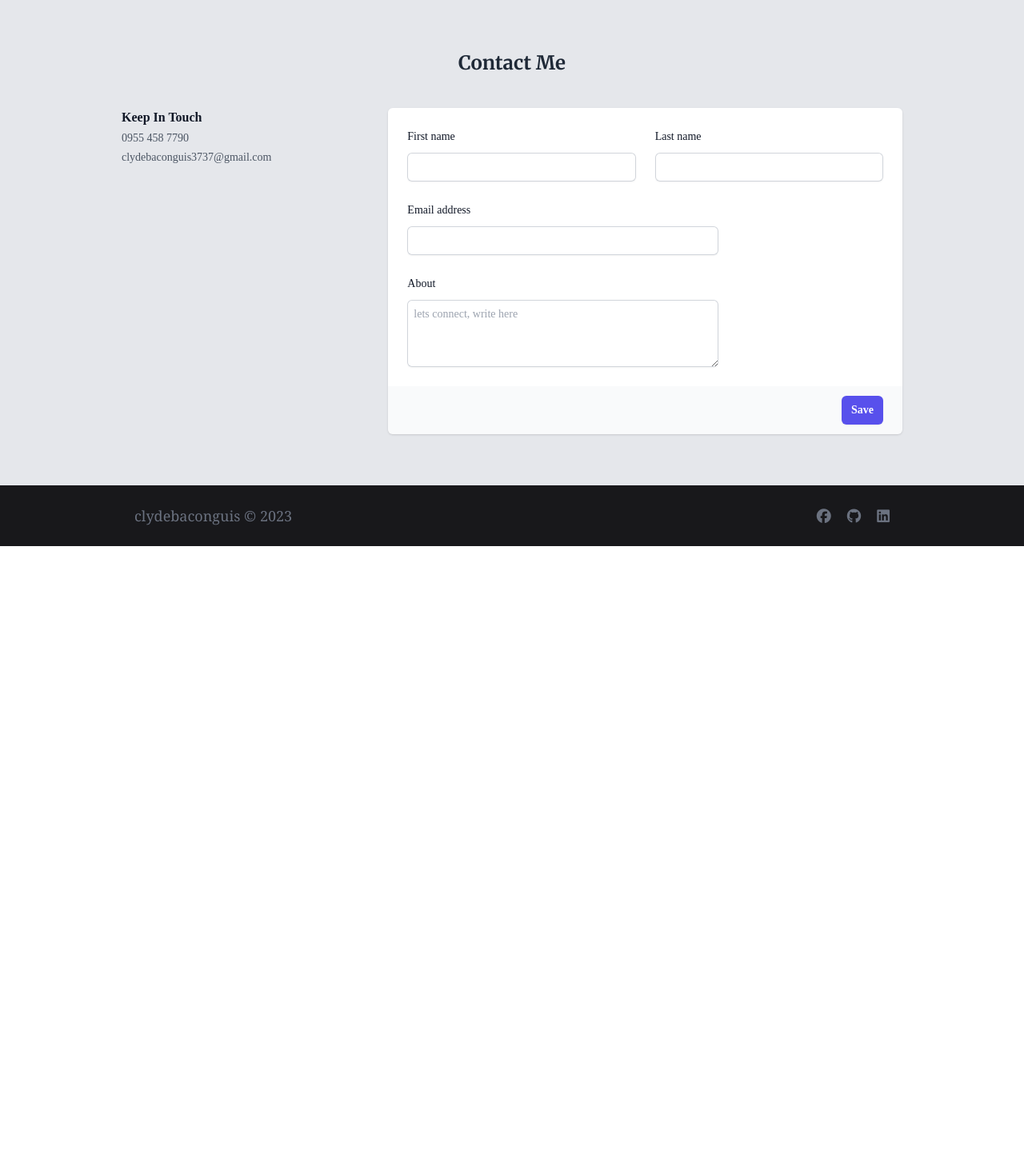
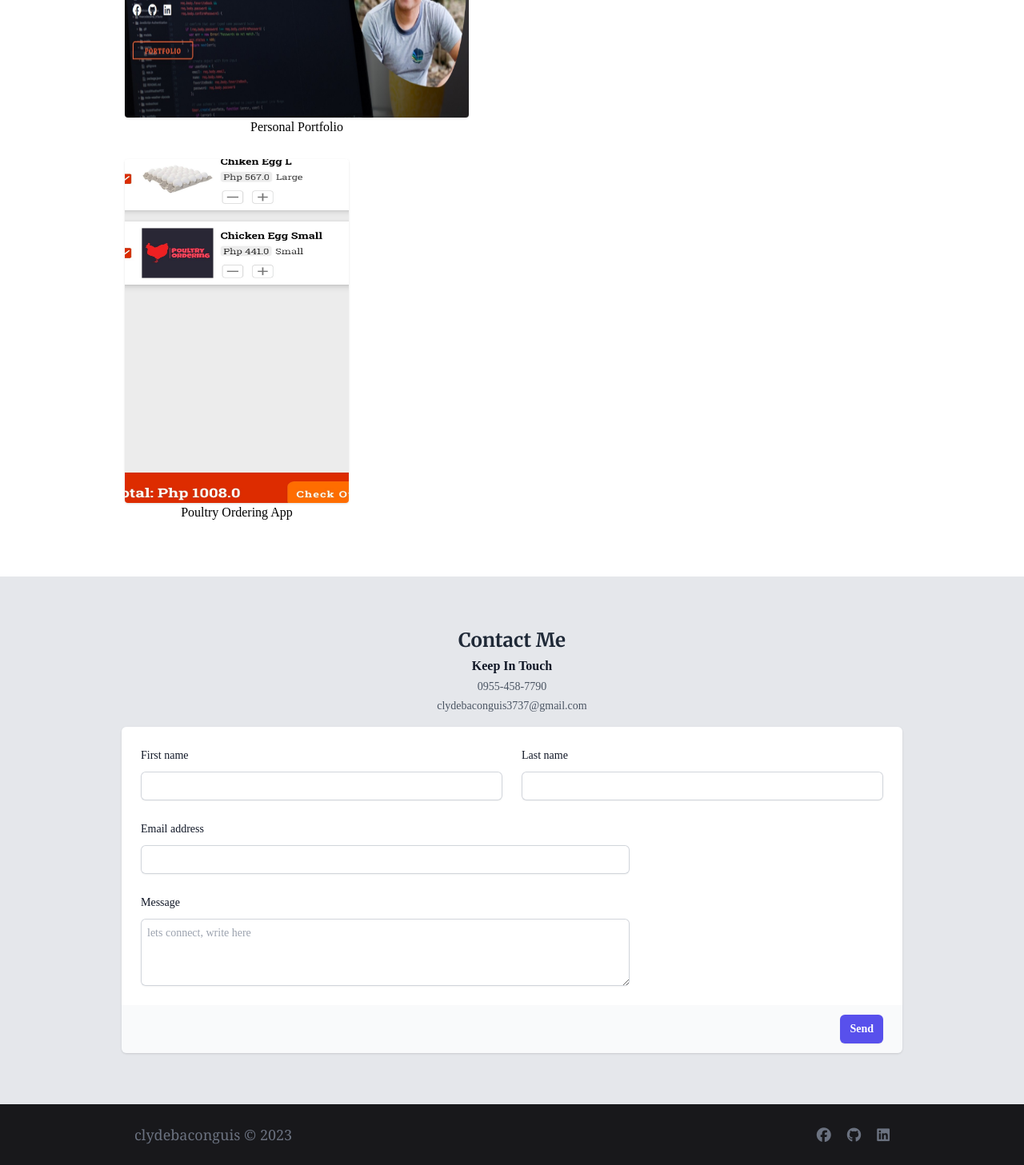
Before and after one commit to clydebaconguis/portfolio, a PHP site: page / in a window 1280 px wide. Shown: the part 1945-3402 px from the top of the page at 80% size. Before the commit the page ends 2628 px from the top, so only its background shows below. Run offline with PHP 8.4, Linux system fonts and the light colour scheme; some libraries are stand-ins or nearby versions; some web fonts are replaced.

Commit message:
enhance projects

```diff
--- a/css/main.css
+++ b/css/main.css
@@ -1142,6 +1142,10 @@ input:checked + .toggle-bg {
   grid-column: span 6 / span 6;
 }
 
+.m-1 {
+  margin: 0.25rem;
+}
+
 .mx-auto {
   margin-left: auto;
   margin-right: auto;
@@ -1163,14 +1167,18 @@ input:checked + .toggle-bg {
   margin-bottom: 2.5rem;
 }
 
+.mt-1 {
+  margin-top: 0.25rem;
+}
+
+.mb-4 {
+  margin-bottom: 1rem;
+}
+
 .mt-10 {
   margin-top: 2.5rem;
 }
 
-.mt-1 {
-  margin-top: 0.25rem;
-}
-
 .mt-2 {
   margin-top: 0.5rem;
 }
@@ -1227,8 +1235,12 @@ input:checked + .toggle-bg {
   height: 20rem;
 }
 
-.h-\[400px\] {
-  height: 400px;
+.h-\[300px\] {
+  height: 300px;
+}
+
+.h-\[430px\] {
+  height: 430px;
 }
 
 .h-4 {
@@ -1249,6 +1261,14 @@ input:checked + .toggle-bg {
 
 .w-80 {
   width: 20rem;
+}
+
+.w-\[430px\] {
+  width: 430px;
+}
+
+.w-\[280px\] {
+  width: 280px;
 }
 
 .w-4 {
@@ -1489,6 +1509,11 @@ input:checked + .toggle-bg {
   background-color: rgb(255 255 255 / var(--tw-bg-opacity));
 }
 
+.bg-black {
+  --tw-bg-opacity: 1;
+  background-color: rgb(0 0 0 / var(--tw-bg-opacity));
+}
+
 .bg-gray-200 {
   --tw-bg-opacity: 1;
   background-color: rgb(229 231 235 / var(--tw-bg-opacity));
@@ -1753,10 +1778,6 @@ input:checked + .toggle-bg {
 .text-blue-600 {
   --tw-text-opacity: 1;
   color: rgb(28 100 242 / var(--tw-text-opacity));
-}
-
-.opacity-60 {
-  opacity: 0.6;
 }
 
 .opacity-0 {
@@ -1878,13 +1899,12 @@ body {
      object-fit: contain;
 }
 
-.portfolio-section {
-  background-image: url("https://clydebaconguis.github.io/portfolio/img/bg-projects.jpg");
-  background-size: cover;
-  background-repeat: no-repeat;
-  -o-object-fit: contain;
-     object-fit: contain;
-}
+/* .portfolio-section {
+	background-image: url("https://clydebaconguis.github.io/portfolio/img/bg-projects.jpg");
+	background-size: cover;
+	background-repeat: no-repeat;
+	object-fit: contain;
+} */
 
 .sticky {
   position: -webkit-sticky;
@@ -1909,7 +1929,6 @@ body {
   left: 0;
   width: 24px;
   height: 2px;
-  background: #fff;
   transform: rotate(0);
   transition: all 0.5s;
 }
@@ -1968,6 +1987,10 @@ body {
   transform: translate(var(--tw-translate-x), var(--tw-translate-y)) rotate(var(--tw-rotate)) skewX(var(--tw-skew-x)) skewY(var(--tw-skew-y)) scaleX(var(--tw-scale-x)) scaleY(var(--tw-scale-y));
 }
 
+.hover\:rounded:hover {
+  border-radius: 0.25rem;
+}
+
 .hover\:border-gray-300:hover {
   --tw-border-opacity: 1;
   border-color: rgb(209 213 219 / var(--tw-border-opacity));
@@ -2032,8 +2055,10 @@ body {
   color: rgb(75 85 99 / var(--tw-text-opacity));
 }
 
-.hover\:opacity-100:hover {
-  opacity: 1;
+.hover\:shadow-lg:hover {
+  --tw-shadow: 0 10px 15px -3px rgb(0 0 0 / 0.1), 0 4px 6px -4px rgb(0 0 0 / 0.1);
+  --tw-shadow-colored: 0 10px 15px -3px var(--tw-shadow-color), 0 4px 6px -4px var(--tw-shadow-color);
+  box-shadow: var(--tw-ring-offset-shadow, 0 0 #0000), var(--tw-ring-shadow, 0 0 #0000), var(--tw-shadow);
 }
 
 .focus\:outline-none:focus {
@@ -2205,11 +2230,6 @@ body {
     padding: 1.5rem;
   }
 
-  .sm\:px-0 {
-    padding-left: 0px;
-    padding-right: 0px;
-  }
-
   .sm\:py-1\.5 {
     padding-top: 0.375rem;
     padding-bottom: 0.375rem;
@@ -2236,10 +2256,6 @@ body {
 }
 
 @media (min-width: 768px) {
-  .md\:col-span-1 {
-    grid-column: span 1 / span 1;
-  }
-
   .md\:col-span-2 {
     grid-column: span 2 / span 2;
   }
@@ -2268,10 +2284,6 @@ body {
     display: flex;
   }
 
-  .md\:grid {
-    display: grid;
-  }
-
   .md\:hidden {
     display: none;
   }
@@ -2280,20 +2292,12 @@ body {
     width: auto;
   }
 
-  .md\:grid-cols-3 {
-    grid-template-columns: repeat(3, minmax(0, 1fr));
-  }
-
   .md\:items-start {
     align-items: flex-start;
   }
 
   .md\:justify-start {
     justify-content: flex-start;
-  }
-
-  .md\:gap-6 {
-    gap: 1.5rem;
   }
 
   .md\:p-5 {
@@ -2347,6 +2351,10 @@ body {
     top: 50%;
   }
 
+  .lg\:flex {
+    display: flex;
+  }
+
   .lg\:h-screen {
     height: 100vh;
   }
--- a/index.html
+++ b/index.html
@@ -34,7 +34,7 @@
 					<div class="flex justify-between items-center h-16 px-4">
                         <img class="h-28 w-auto" src="img/brandname.png" alt="logo">
 						<!-- Menu Items -->
-						<div class="nav-menu hidden font-medium space-x-7 text-white md:flex">
+						<div class="nav-menu hidden font-medium space-x-7 text-white lg:flex">
 							<a
 								href="#"
 								class="transition duration-700 ease-in-out hover:text-redhue"
@@ -69,9 +69,9 @@
 							title="sajdjf"
 							class="hamburger block focus:outline-none md:hidden"
 						>
-							<span class="hamburger-top"></span>
-							<span class="hamburger-middle"></span>
-							<span class="hamburger-bottom"></span>
+							<span class="hamburger-top bg-white"></span>
+							<span class="hamburger-middle bg-white"></span>
+							<span class="hamburger-bottom bg-white"></span>
 						</button>
 					</div>
 				</nav>
@@ -141,7 +141,7 @@
 					<div class="mt-4">
 						<a
 						href="#project"
-						class="w-full text-center mt-8 inline-block rounded-tl-md font-bold rounded-br-md border-2 border-redhue p-2 text-redhue md:w-auto md:py-1 md:px-8 md:text-base px-4 shadow-xl tracking-widest transition duration-700 hover:bg-redhue hover:text-white uppercase"
+						class="w-full text-center mt-8 inline-block rounded-tl-md font-bold rounded-br-md border-2 border-redhue p-2 text-redhue md:w-auto md:py-1 md:px-8 md:text-base px-4 shadow-xl tracking-widest transition duration-700 hover:bg-redhue hover:text-white hover:rounded font-fontName"
 					>
 						Portfolio
 					</a>
@@ -164,12 +164,15 @@
 			>
 
                 <div class="flex-1 p-0" >
-                    <img src="img/about-portrait.jpg" class="hero-portraint h-80 w-80 object-cover md:mr-auto md:ml-0 mx-auto" alt="portrait">
+                    <img src="img/graduate-img-01.jpg" class="hero-portraint h-80 w-80 object-cover md:mr-auto md:ml-0 mx-auto" alt="portrait">
                 </div>
 
                 <div class="flex-1 md:p-5 lg:text-start">
                     <p>
-                        I'm Clyde Baconguis 22 yrs of age, residing in Cagayan de Oro City. Graduated Bachelor of Science in Information & Technology at Phinma Cagayan de Oro College. Completed internship at Fligno Software Philippines. Generalist, Team player, and fast learner. Knowledgeable in Restful api and OOP. I am open to work and willing to be trained.
+                        I'm Clyde Baconguis 22 yrs of age, residing in Cagayan de Oro City. Graduated Bachelor of Science in Information & Technology at Phinma Cagayan de Oro College. Completed internship at Fligno Software Philippines. Generalist, Team player, and fast learner.
+                    </p><br>
+                    <p>
+                        Knowledge in Restful Api and OOP. Knows basic Java, C#, kotlin and C language. My skills include Javascript, React, Laravel, Web development, Mobile development, Linux, Gitbash, HTML, and CSS.  I am open to work and willing to be trained.
                     </p>
 
                 </div>
@@ -179,67 +182,78 @@
 
 		<!-- Portfolio -->
 		<section class="portfolio-section py-16 bg-no-repeat bg-cover" id="project">
-			<h1 class="text-center text-white text-2xl mb-10 font-fontName">
+			<h1 class="text-center text-2xl mb-10 font-fontName">
                 Projects
             </h1>
-			<div class="container mx-auto md:flex flex-wrap items-center justify-center space-x-2">
-                <div>
-                    <div class="overflow-hidden rounded">
-                        <a href="https://github.com/clydebaconguis/realtor-clone-react">
+            <div class="container mx-auto lg:flex flex-wrap items-center justify-between">
+                <div class="m-1">
+                    <div class="overflow-hidden rounded shadow hover:shadow-lg">
+                        <a href="https://github.com/clydebaconguis/portfolio.git">
                             <img
-                            src="img/project-img-01.jpg"
+                            src="img/project-img-04.jpeg"
                             alt="project image"
-                            class="h-[400px] w-auto mx-auto rounded cursor-pointer scale-125 opacity-60 hover:opacity-100 hover:scale-100 transition duration-1000 ease-in-out"
+                            class="h-[300px] w-[430px] mx-auto rounded cursor-pointer scale-125 hover:scale-100 transition duration-1000 ease-in-out"
                             />
                         </a>
                     </div>
-                    <p class="text-center text-white">Realtor clone</p>
+                    <p class="text-center">Laravel Web and Api</p>
                 </div>
-                <div >
-                    <div class="overflow-hidden rounded">
+                <div class="m-1">
+                    <div class="overflow-hidden rounded shadow hover:shadow-lg">
                         <a href="https://github.com/clydebaconguis/portfolio.git">
                             <img
-                            src="img/project-img-02.jpg"
+                            src="img/project-img-05.jpeg"
                             alt="project image"
-                            class="h-[400px] w-auto mx-auto rounded cursor-pointer scale-125 opacity-60 hover:opacity-100 hover:scale-100 transition duration-1000 ease-in-out"
+                            class="h-[300px] w-[430px] mx-auto rounded cursor-pointer scale-125 hover:scale-100 transition duration-1000 ease-in-out"
                             />
                         </a>
                     </div>
-                    <p class="text-center text-white">Personal Portfolio</p>
+                    <p class="text-center">Realtor Clone</p>
                 </div>
-                <div >
-                    <div class="overflow-hidden rounded">
-                        <a href="https://github.com/clydebaconguis/all-in-one-poultry">
+                <div class="m-1">
+                    <div class="overflow-hidden rounded shadow hover:shadow-lg">
+                        <a href="https://github.com/clydebaconguis/portfolio.git">
+                            <img
+                            src="img/project-img-02.jpeg"
+                            alt="project image"
+                            class="h-[300px] w-[430px] mx-auto rounded cursor-pointer scale-125 hover:scale-100 transition duration-1000 ease-in-out"
+                            />
+                        </a>
+                    </div>
+                    <p class="text-center">Personal Portfolio</p>
+                </div>
+            </div>
+            <div class="container mx-auto md:flex flex-wrap items-center mt-5 justify-between">
+                <div class="m-1">
+                    <div class="overflow-hidden rounded shadow hover:shadow-lg">
+                        <a href="https://github.com/clydebaconguis/portfolio.git">
                             <img
                             src="img/project-img-03.jpg"
                             alt="project image"
-                            class="h-[400px] w-auto mx-auto rounded cursor-pointer scale-125 opacity-60 hover:opacity-100 hover:scale-100 transition duration-1000 ease-in-out"
+                            class="w-[280px] h-[430px] mx-auto rounded cursor-pointer scale-125 hover:scale-100 transition duration-1000 ease-in-out"
                             />
                         </a>
                     </div>
-                    <p class="text-center text-white">Poultry Ordering App</p>
+                    <p class="text-center">Poultry Ordering App</p>
                 </div>
+            </div>
 
-			</div>
 		</section>
 		<!-- End Portfolio -->
 
 		<!-- Contact Form -->
 		<section class="bg-gray-200 py-16" id="contact">
 			<div class="container mx-auto">
-				<h1 class="text-center text-gray-800 text-2xl mb-10 font-fontName">
+				<h1 class="text-center text-gray-800 text-2xl font-fontName">
                     Contact Me
                 </h1>
+                <div class="mt-1 text-center">
+                    <h3 class="text-base font-semibold leading-6 text-gray-900">Keep In Touch</h3>
+                    <p class="mt-1 text-sm text-gray-600">0955-458-7790</p>
+                    <p class="mt-1 mb-4 text-sm text-gray-600">clydebaconguis3737@gmail.com</p>
+                </div>
 				<div class="mt-10 sm:mt-0">
-					<div class="md:grid md:grid-cols-3 md:gap-6">
-					  <div class="md:col-span-1">
-						<div class="px-4 sm:px-0">
-						  <h3 class="text-base font-semibold leading-6 text-gray-900">Keep In Touch</h3>
-						  <p class="mt-1 text-sm text-gray-600">0955 458 7790</p>
-						  <p class="mt-1 text-sm text-gray-600">clydebaconguis3737@gmail.com</p>
-						</div>
-					  </div>
-					  <div class="mt-5 md:col-span-2 md:mt-0">
+					<div class="mt-5 md:col-span-2 md:mt-0">
 						<form action="https://formsubmit.co/d6248f0a13e4b0ce10b4d93309f9459c" method="POST">
 						  <div class="overflow-hidden shadow sm:rounded-md">
 							<div class="bg-white px-4 py-5 sm:p-6">
@@ -260,7 +274,7 @@
 								</div>
 
 								<div class="col-span-6 sm:col-span-4">
-									<label for="about" class="block text-sm font-medium leading-6 text-gray-900">About</label>
+									<label for="about" class="block text-sm font-medium leading-6 text-gray-900">Message</label>
 									<div class="mt-2">
 									  <textarea id="about" name="about" rows="3" required class="px-2 mt-1 block w-full rounded-md border-0 text-gray-900 shadow-sm ring-1 ring-inset ring-gray-300 placeholder:text-gray-400 focus:ring-2 focus:ring-inset focus:ring-indigo-600 sm:py-1.5 sm:text-sm sm:leading-6" placeholder="lets connect, write here"></textarea>
 									</div>
@@ -268,12 +282,11 @@
 							   </div>
 							</div>
 							<div class="bg-gray-50 px-4 py-3 text-right sm:px-6">
-							  <button type="submit" class="inline-flex justify-center rounded-md bg-indigo-600 py-2 px-3 text-sm font-semibold text-white shadow-sm hover:bg-indigo-500 focus-visible:outline focus-visible:outline-2 focus-visible:outline-offset-2 focus-visible:outline-indigo-500">Save</button>
+							  <button type="submit" class="inline-flex justify-center rounded-md bg-indigo-600 py-2 px-3 text-sm font-semibold text-white shadow-sm hover:bg-indigo-500 focus-visible:outline focus-visible:outline-2 focus-visible:outline-offset-2 focus-visible:outline-indigo-500">Send</button>
 							</div>
 						  </div>
 						</form>
 					  </div>
-					</div>
 				</div>
 			</div>
 		</section>
--- a/input.css
+++ b/input.css
@@ -19,12 +19,12 @@ body {
 	object-fit: contain;
 }
 
-.portfolio-section {
+/* .portfolio-section {
 	background-image: url("https://clydebaconguis.github.io/portfolio/img/bg-projects.jpg");
 	background-size: cover;
 	background-repeat: no-repeat;
 	object-fit: contain;
-}
+} */
 
 .sticky {
 	position: -webkit-sticky;
@@ -47,7 +47,6 @@ body {
 	left: 0;
 	width: 24px;
 	height: 2px;
-	background: #fff;
 	transform: rotate(0);
 	transition: all 0.5s;
 }
```
Also changed, not shown: js/script.js (+21 -12 lines), img/about-portrait.jpg (deleted), img/graduate-img-01.jpg (added), img/project-img-01.jpg (deleted), img/project-img-02.jpeg (added), img/project-img-02.jpg (deleted), img/project-img-04.jpeg (added), img/project-img-05.jpeg (added).
